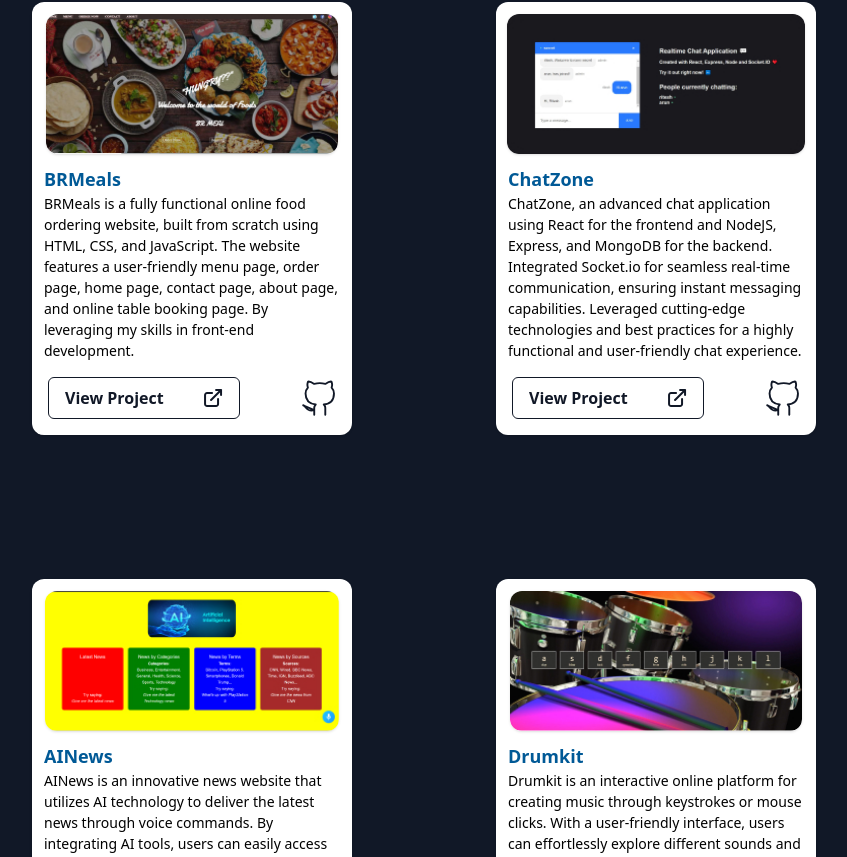
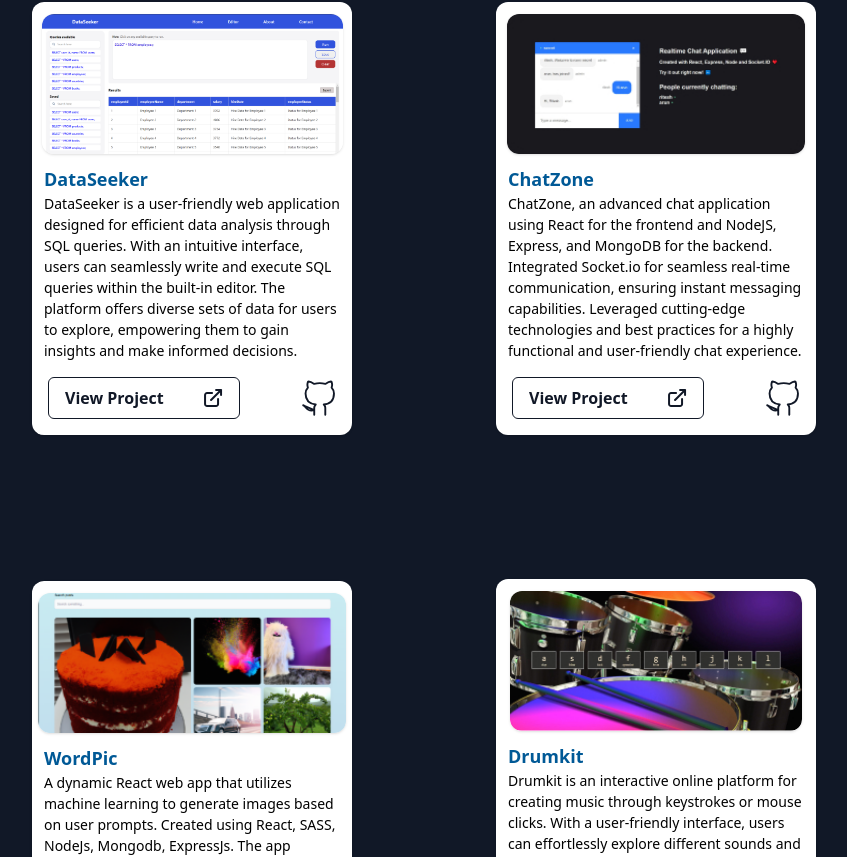
Before and after one commit to Ritesh560/Portfolio, a React (Vite) app: page / in a window 1280 px wide. Shown: the part 4596-5453 px from the top of the page, without its empty margins (216-1063 px from the left). Built offline with nearby package versions, Linux system fonts and the light colour scheme.

Commit message:
projects updations

```diff
--- a/src/compoents/Projects/components/constants.js
+++ b/src/compoents/Projects/components/constants.js
@@ -4,6 +4,7 @@ import ChatZone from "../../../libs/icons/assets/icons/chatZone.jpg"
 import BRMeal from "../../../libs/icons/assets/icons/BRMeals.jpg"
 import AINews from "../../../libs/icons/assets/icons/AINews.jpg"
 import BlogHub from "../../../libs/icons/assets/icons/blogHub.jpg"
+import DataSeeker from "../../../libs/icons/assets/icons/data_seeker.png"
 
 export const projects = [
   {
@@ -14,18 +15,18 @@ export const projects = [
     github: "https://github.com/Ritesh560/React-Blogging-app",
   },
   {
-    pic: WordPic,
-    name: "WordPic",
-    description: "A dynamic React web app that utilizes machine learning to generate images based on user prompts. Created using React, SASS, NodeJs, Mongodb, ExpressJs. The app includes features such as image liking and search functionality, enhancing the user experience. ",
-    link: "https://word-pic.vercel.app/",
-    github: "https://github.com/Ritesh560/WordPic",
-  },
-  {
     pic: BRMeal,
     name: "BRMeals",
     description: "BRMeals is a fully functional online food ordering website, built from scratch using HTML, CSS, and JavaScript. The website features a user-friendly menu page, order page, home page, contact page, about page, and online table booking page. By leveraging my skills in front-end development.",
     link: "https://ritesh560.github.io/BRMeal/",
     github: "https://github.com/Ritesh560/BRMeal",
+  },
+  {
+    pic: DataSeeker,
+    name: "DataSeeker",
+    description: "DataSeeker is a user-friendly web application designed for efficient data analysis through SQL queries. With an intuitive interface, users can seamlessly write and execute SQL queries within the built-in editor. The platform offers diverse sets of data for users to explore, empowering them to gain insights and make informed decisions.",
+    link: "https://dataseeker.vercel.app/",
+    github: "https://github.com/Ritesh560/DataSeeker",
   },
   {
     pic: ChatZone,
@@ -35,12 +36,19 @@ export const projects = [
     github: "https://github.com/Ritesh560/React-Chat-App",
   },
   {
-    pic: AINews,
-    name: "AINews",
-    description: "AINews is an innovative news website that utilizes AI technology to deliver the latest news through voice commands. By integrating AI tools, users can easily access up-to-date news content simply by speaking their commands. The website offers a seamless and intuitive user experience, providing an efficient way to stay informed.",
-    link: "https://61fa67be6c4950054c15d620--goofy-mcnulty-28b96f.netlify.app/",
-    github: "https://github.com/Ritesh560/ai-news-app",
+    pic: WordPic,
+    name: "WordPic",
+    description: "A dynamic React web app that utilizes machine learning to generate images based on user prompts. Created using React, SASS, NodeJs, Mongodb, ExpressJs. The app includes features such as image liking and search functionality, enhancing the user experience. ",
+    link: "https://word-pic.vercel.app/",
+    github: "https://github.com/Ritesh560/WordPic",
   },
+  // {
+  //   pic: AINews,
+  //   name: "AINews",
+  //   description: "AINews is an innovative news website that utilizes AI technology to deliver the latest news through voice commands. By integrating AI tools, users can easily access up-to-date news content simply by speaking their commands. The website offers a seamless and intuitive user experience, providing an efficient way to stay informed.",
+  //   link: "https://61fa67be6c4950054c15d620--goofy-mcnulty-28b96f.netlify.app/",
+  //   github: "https://github.com/Ritesh560/ai-news-app",
+  // },
   {
     pic: Drumkit,
     name: "Drumkit",
```
Also changed, not shown: src/libs/icons/assets/icons/data_seeker.png (added).
